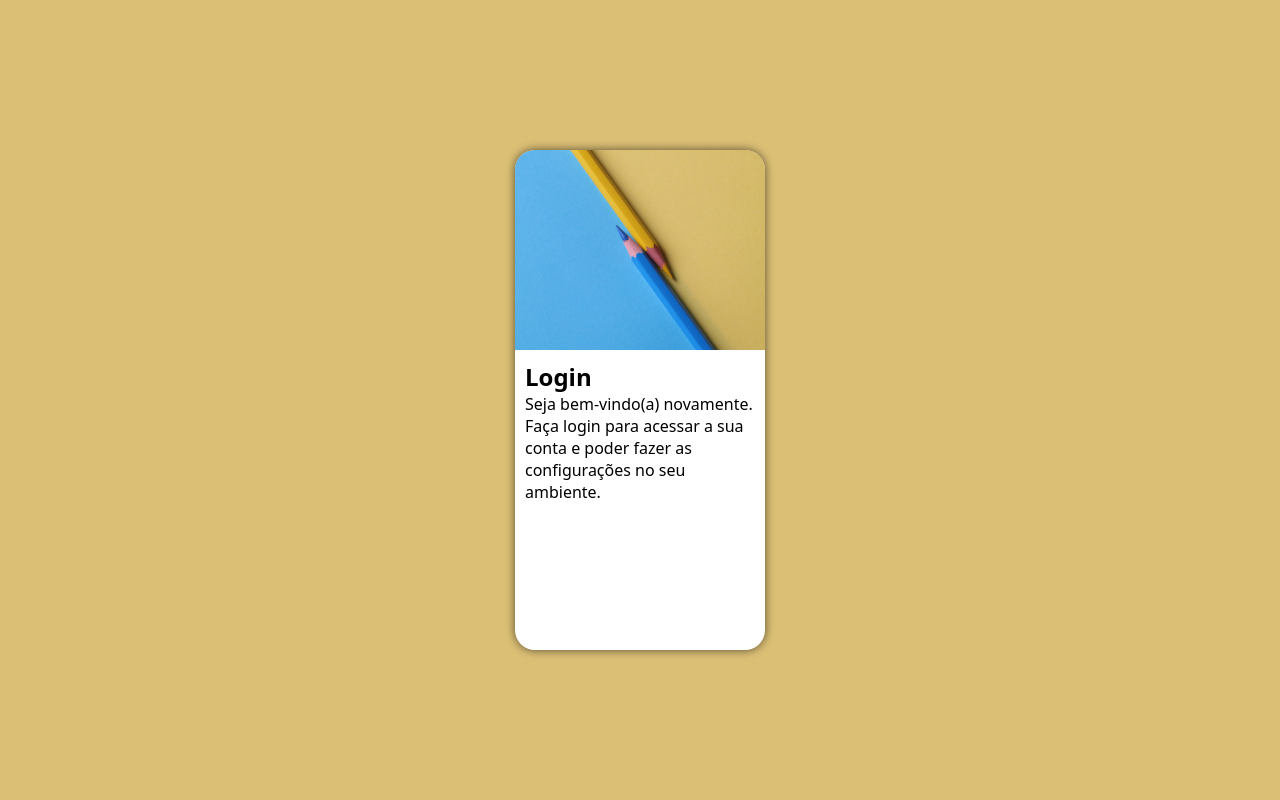
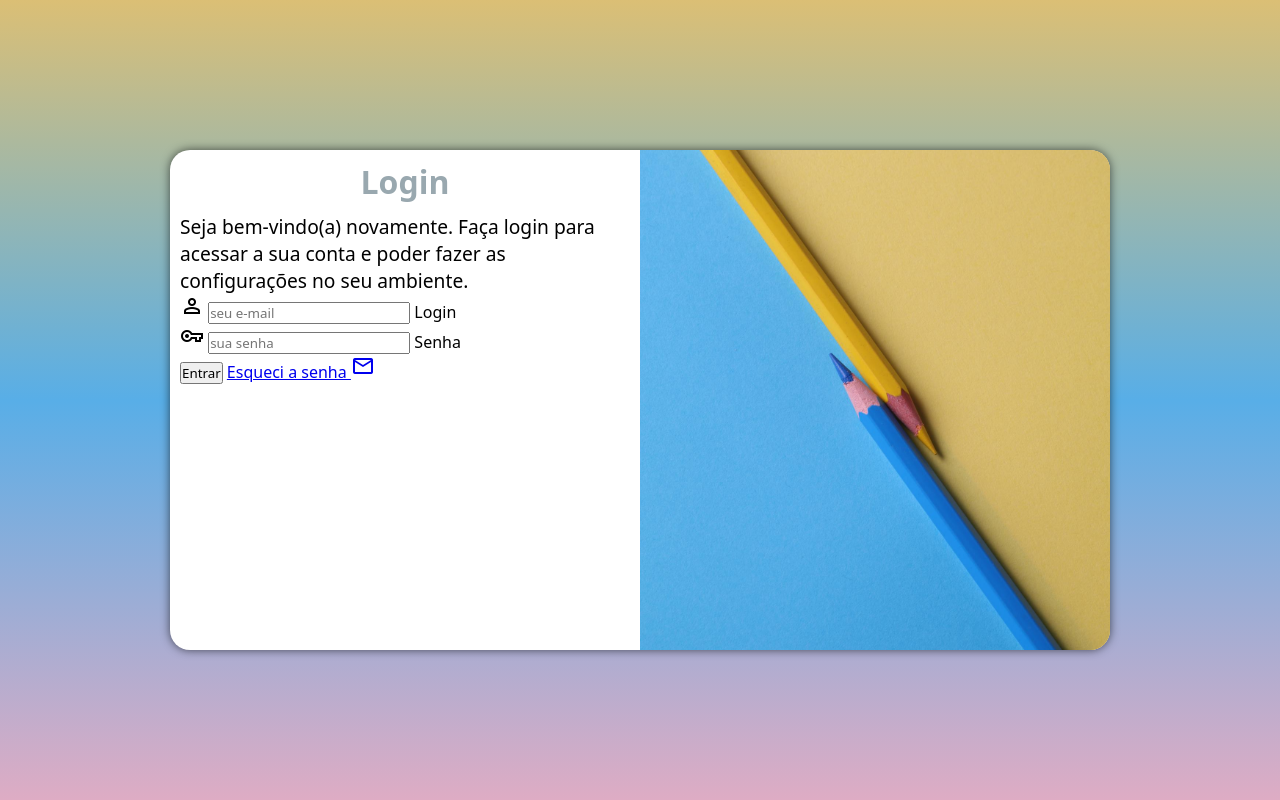
Before and after one commit to remotelucc/projeto-login, a plain HTML site: page index.html in a window 1280 px wide. Drawn offline with nearby package versions, Linux system fonts and the light colour scheme.

Commit message:
finalizei mais duas etapas do projeto!

```diff
--- /dev/null
+++ b/estilos/mediaquery.css
@@ -0,0 +1,59 @@
+@charset "UTF-8";
+
+@media screen and (min-width: 768px) and (max-width: 992px) {
+    body {
+        background-image: linear-gradient(to top, #deacc4, #58aee7, #dbbf75);
+    }
+
+    section#login {
+        width: 90vw;
+    }
+
+    section#login > div#imagem {
+        float: left;
+        width: 30%;
+        height: 100%;
+    }
+
+    section#login > div#formulario {
+        float: right;
+        width: 70%;
+    }
+
+    h1 {
+        font-size: 1.5em;
+    }
+
+    div#formulario > p {
+        font-size: 1.1em;
+    }
+}
+
+@media screen and (min-width: 992px) {
+    body {
+        background-image: linear-gradient(to top, #deacc4, #58aee7, #dbbf75);
+    }
+
+    section#login {
+        width: 940px;
+    }
+
+    section#login > div#imagem {
+        float: right;
+        width: 50%;
+        height: 100%;
+    }
+
+    section#login > div#formulario {
+        float: left;
+        width: 50%;
+    }
+
+    h1 {
+        font-size: 2em;
+    }
+
+    div#formulario > p {
+        font-size: 1.2em;
+    }
+}
--- a/estilos/style.css
+++ b/estilos/style.css
@@ -39,6 +39,9 @@ section#login {
     left: 50%;
     transform: translate(-50%, -50%);
     box-shadow: 0px 0px 10px rgba(0, 0, 0, 0.61);
+
+    transition: width 0.4s, height 0.4s;
+    transition-timing-function: ease;
 }
 
 section#login > div#imagem {
@@ -53,3 +56,13 @@ section#login > div#formulario {
     padding: 10px;
     display: block;
 }
+
+h1 {
+    color: #99a8af;
+    text-align: center;
+    margin-bottom: 10px;
+}
+
+div#formulario > p {
+    font-size: 0.8em;
+}
--- a/index.html
+++ b/index.html
@@ -3,7 +3,9 @@
 <head>
     <meta charset="UTF-8">
     <meta name="viewport" content="width=device-width, initial-scale=1.0">
+    <link rel="stylesheet" href="https://fonts.googleapis.com/css2?family=Material+Symbols+Outlined:opsz,wght,FILL,GRAD@24,400,0,0" />
     <link rel="stylesheet" href="estilos/style.css">
+    <link rel="stylesheet" href="estilos/mediaquery.css">
     <title>Login</title>
 </head>
 <body>
@@ -14,7 +16,26 @@
             <div id="formulario">
                 <h1>Login</h1>
                 <p>Seja bem-vindo(a) novamente. Faça login para acessar a sua conta e poder fazer as configurações no seu ambiente.</p>
-                <form action="login.php" method="post"></form>
+                <form action="login.php" method="post" autocomplete="on">
+                    <div class="campo">
+                        <span class="material-symbols-outlined">
+                            person
+                            </span>
+                        <input type="email" name="login" id="ilogin" placeholder="seu e-mail" autocomplete="email" required>
+                        <label for="ilogin">Login</label>
+                    </div>
+                    <div class="campo">
+                        <span class="material-symbols-outlined">
+                            vpn_key
+                            </span>
+                        <input type="password" name="senha" id="isenha" placeholder="sua senha" autocomplete="current-password" required minlength="6" maxlength="24">
+                        <label for="isenha">Senha</label>
+                    </div>
+                    <input type="submit" value="Entrar">
+                    <a href="esqueci.html">Esqueci a senha <span class="material-symbols-outlined">
+                        mail
+                        </span></a>
+                </form>
             </div>
         </section>
     </main>
```
